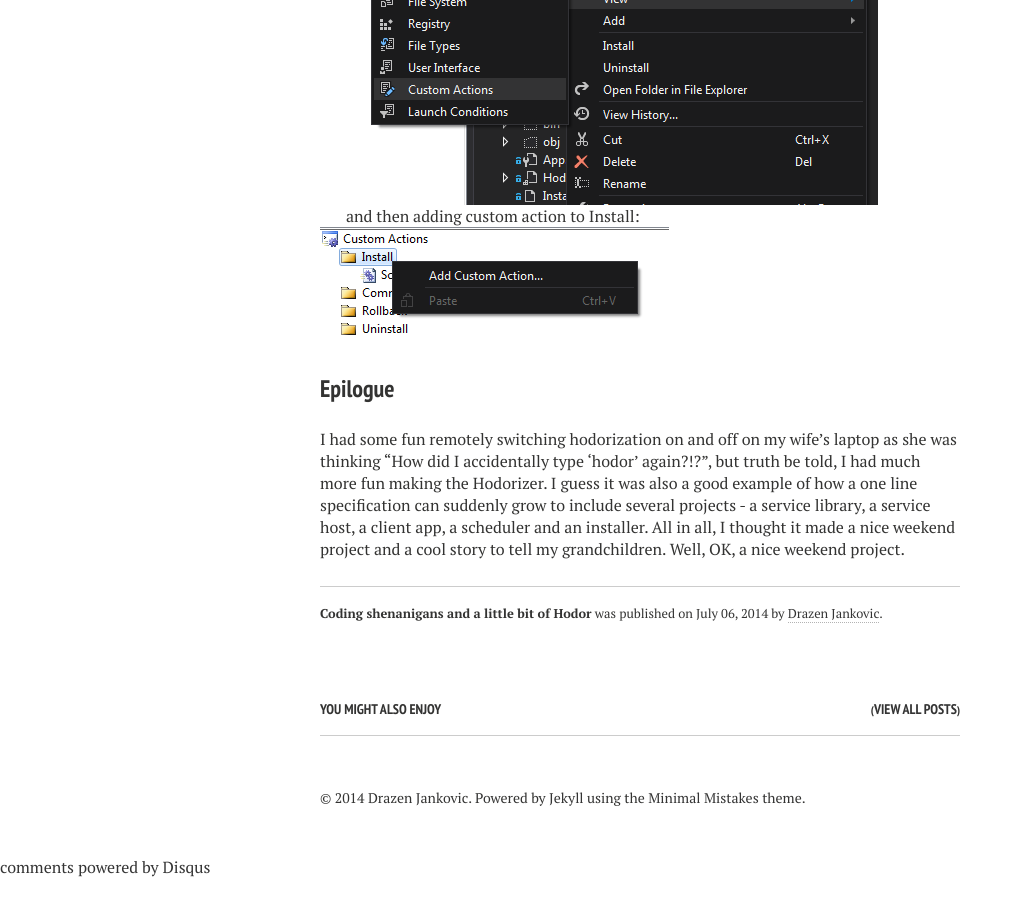
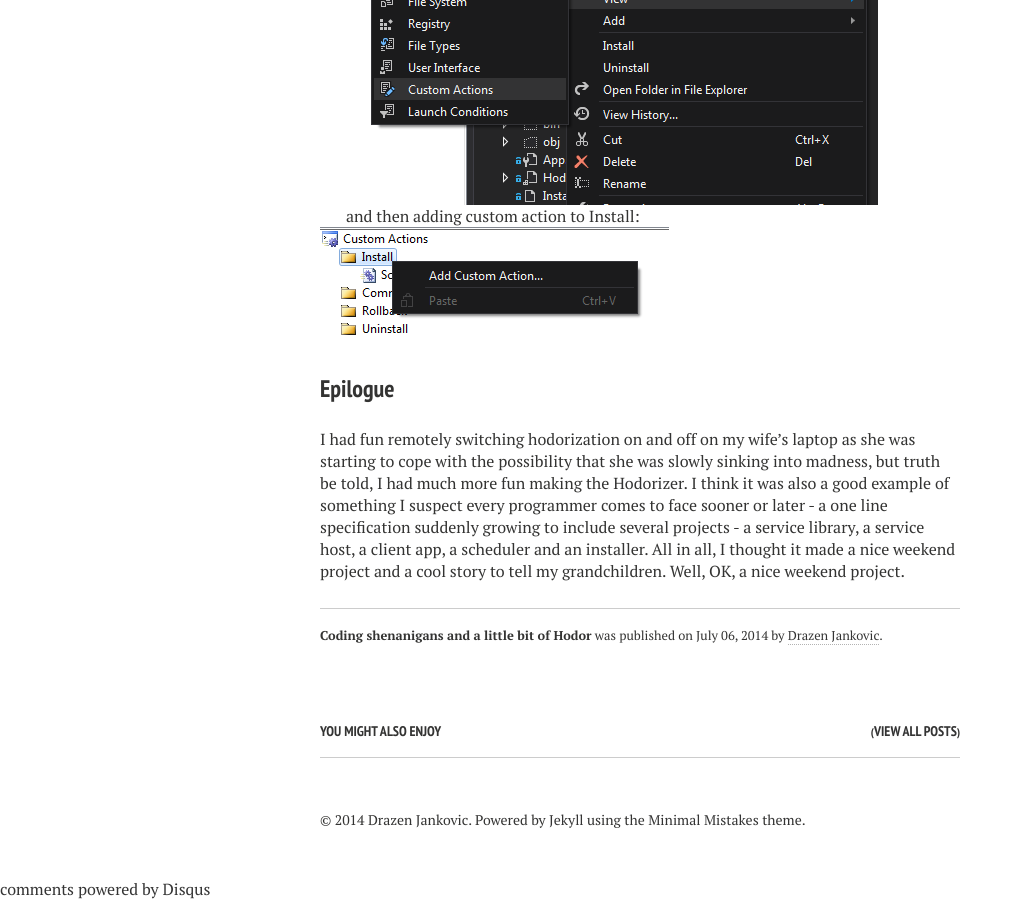
Before and after one commit to drazmazen/drazmazen.github.com, a Jekyll site: the page built from _posts/2014-07-06-coding-shenanigans-and-a-little-bit-of-Hodor.md, in a window 1280 px wide and 900 px high, scrolled down 4921 px. Shown: the whole window, without its empty margins (0-1023 px from the left). Built offline with Jekyll 4.4.1, drawn with Linux system fonts in a browser that asks for light colours; nearby versions of some CDN libraries; comment, search, counter and statistics services are not loaded; before the commit the page ends 5799 px from its top, so only the background shows below that.

Commit message:
Update 2014-07-06-coding-shenanigans-and-a-little-bit-of-Hodor.md

```diff
--- a/_posts/2014-07-06-coding-shenanigans-and-a-little-bit-of-Hodor.md
+++ b/_posts/2014-07-06-coding-shenanigans-and-a-little-bit-of-Hodor.md
@@ -160,4 +160,4 @@ and then adding custom action to Install:
 
 
 ###Epilogue
-I had some fun remotely switching hodorization on and off on my wife's laptop as she was thinking "How did I accidentally type 'hodor' again?!?", but truth be told, I had much more fun making the Hodorizer. I guess it was also a good example of how a one line specification can suddenly grow to include several projects - a service library, a service host, a client app, a scheduler and an installer. All in all, I thought it made a nice weekend project and a cool story to tell my grandchildren. Well, OK, a nice weekend project.
+I had fun remotely switching hodorization on and off on my wife's laptop as she was starting to cope with the possibility that she was slowly sinking into madness, but truth be told, I had much more fun making the Hodorizer. I think it was also a good example of something I suspect every programmer comes to face sooner or later - a one line specification suddenly growing to include several projects - a service library, a service host, a client app, a scheduler and an installer. All in all, I thought it made a nice weekend project and a cool story to tell my grandchildren. Well, OK, a nice weekend project.
```
